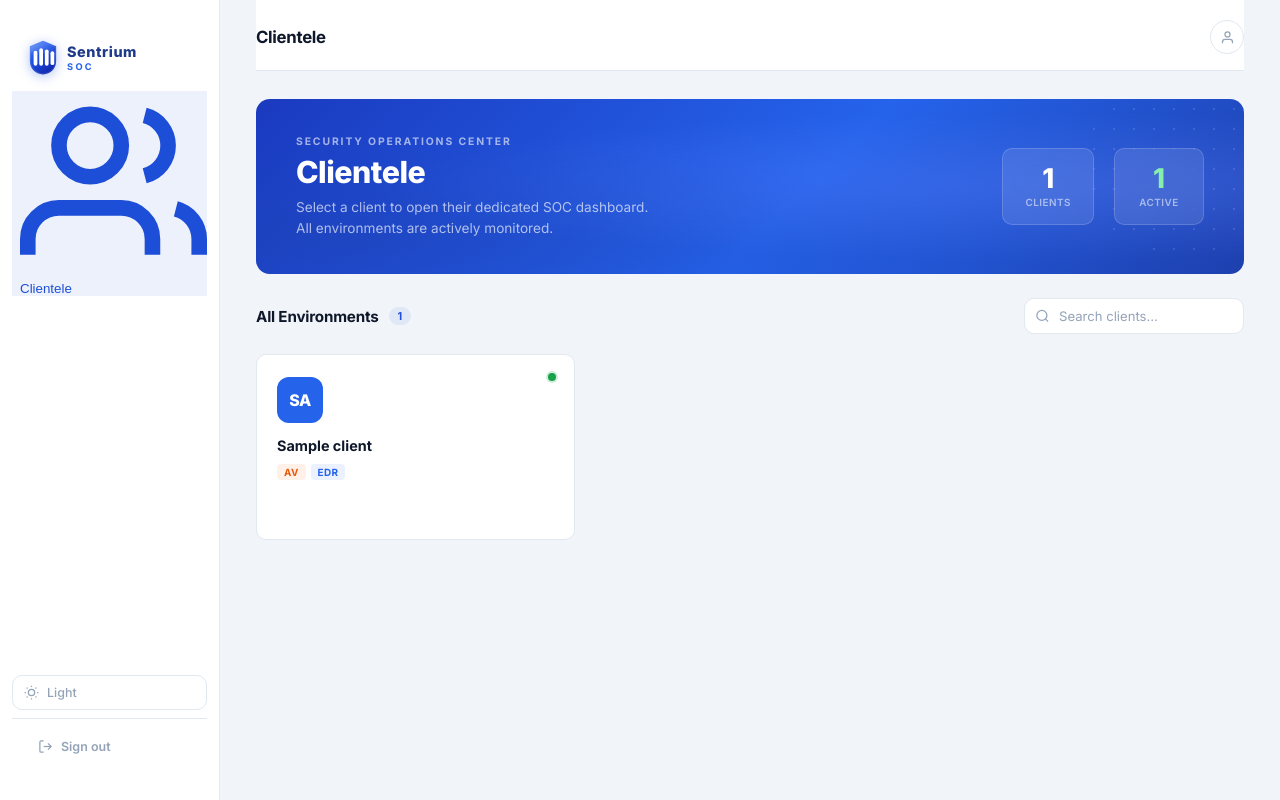
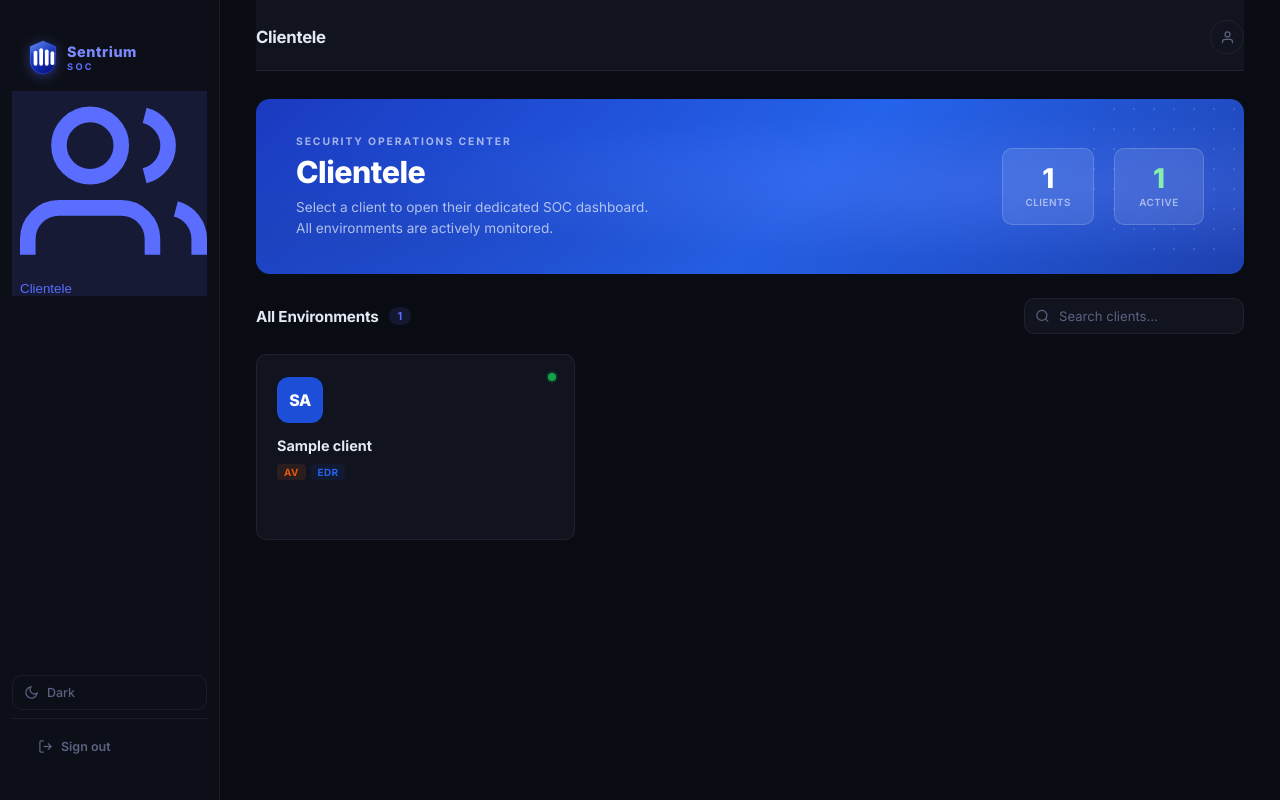
Before and after one commit to Athena-Olymph/dash, a FastAPI app: template soc_dashboard/templates/analyst.html in a window 1280 px wide. Run offline with FastAPI, Linux system fonts and the light colour scheme; the template is opened without the code that fills it: most values are stand-ins (such as "Sample title", 1, 10 or a date in 2020); some libraries are stand-ins or nearby versions.

Commit message:
Update analyst.html

```diff
--- a/soc_dashboard/templates/analyst.html
+++ b/soc_dashboard/templates/analyst.html
@@ -1,5 +1,5 @@
 <!DOCTYPE html>
-<html lang="en" data-theme="light">
+<html lang="en" data-theme="dark">
 <head>
 <meta charset="UTF-8"><meta name="viewport" content="width=device-width,initial-scale=1.0">
 <title>Sentrium SOC — Clientele</title>
@@ -166,13 +166,13 @@
     position: absolute;
     top: 0; left: 0; right: 0;
     height: 3px;
-    background: linear-gradient(90deg, #2563EB, #3B82F6);
+    background: linear-gradient(90deg, #1D4ED8, #2563EB);
     opacity: 0;
     transition: opacity 0.2s ease;
 }
 .client-card:hover {
-    border-color: #2563EB;
-    box-shadow: 0 8px 28px rgba(37,99,235,0.12), 0 2px 8px rgba(0,0,0,0.06);
+    border-color: #1D4ED8;
+    box-shadow: 0 8px 28px rgba(29,78,216,0.14), 0 2px 8px rgba(0,0,0,0.06);
     transform: translateY(-2px);
 }
 .client-card:hover::before { opacity: 1; }
@@ -290,9 +290,9 @@
   <svg class="brand-shield" viewBox="0 0 48 56" fill="none" xmlns="http://www.w3.org/2000/svg" aria-hidden="true">
   <defs>
     <linearGradient id="sg" x1="0" y1="0" x2="0.6" y2="1">
-      <stop offset="0%" stop-color="#5B8EF8"/>
-      <stop offset="45%" stop-color="#2154E8"/>
-      <stop offset="100%" stop-color="#1029B0"/>
+      <stop offset="0%" stop-color="#3B6FE8"/>
+      <stop offset="45%" stop-color="#1438C2"/>
+      <stop offset="100%" stop-color="#08158A"/>
     </linearGradient>
     <linearGradient id="sg2" x1="0" y1="0" x2="1" y2="1">
       <stop offset="0%" stop-color="rgba(255,255,255,0.30)"/>
@@ -393,7 +393,7 @@
     {% for c in clients %}
     <a class="client-card" href="/client/{{ c }}" data-name="{{ c|lower }}" title="Open {{ c }} dashboard">
       <div class="card-status"></div>
-      <div class="card-avatar" style="background:{{ loop.cycle('#2563EB','#7C3AED','#DB2777','#DC2626','#D97706','#16A34A','#0891B2','#EA580C') }};">{{ c[:2]|upper }}</div>
+      <div class="card-avatar" style="background:{{ loop.cycle('#1D4ED8','#7C3AED','#DB2777','#DC2626','#D97706','#16A34A','#0E7490','#EA580C') }};">{{ c[:2]|upper }}</div>
       <div class="card-name">{{ c }}</div>
       <div class="card-pills">
         <span class="card-pill card-pill-av">AV</span>
@@ -423,10 +423,10 @@
 
 <script>
 // Theme
-function getTheme() { return localStorage.getItem('soc-theme') || 'light'; }
+function getTheme() { return localStorage.getItem('soc-theme-analyst') || 'dark'; }
 function setTheme(t) {
     document.documentElement.setAttribute('data-theme', t);
-    localStorage.setItem('soc-theme', t);
+    localStorage.setItem('soc-theme-analyst', t);
     const di = document.getElementById('theme-icon-dark');
     const li = document.getElementById('theme-icon-light');
     const lb = document.getElementById('theme-label');
```
